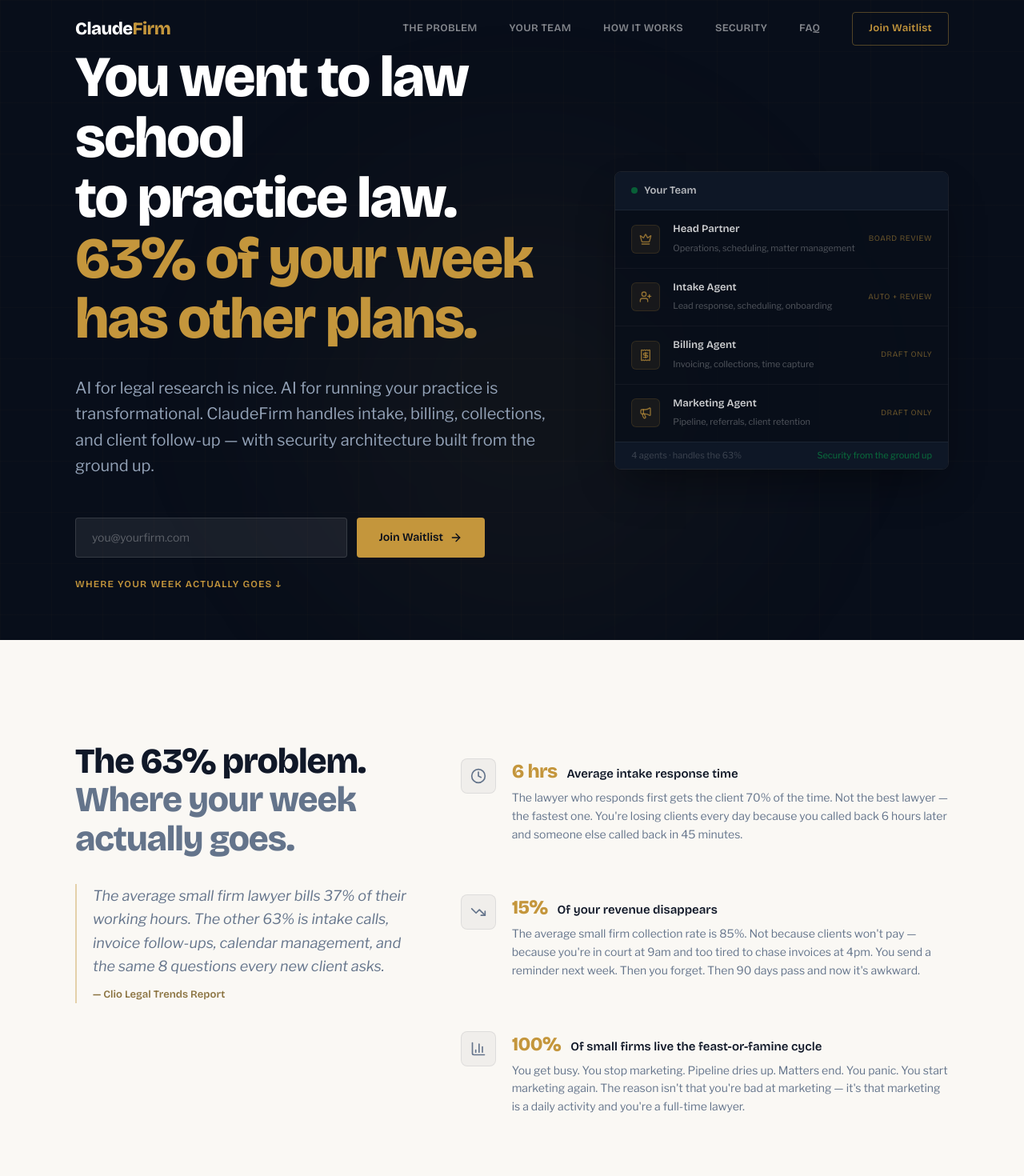
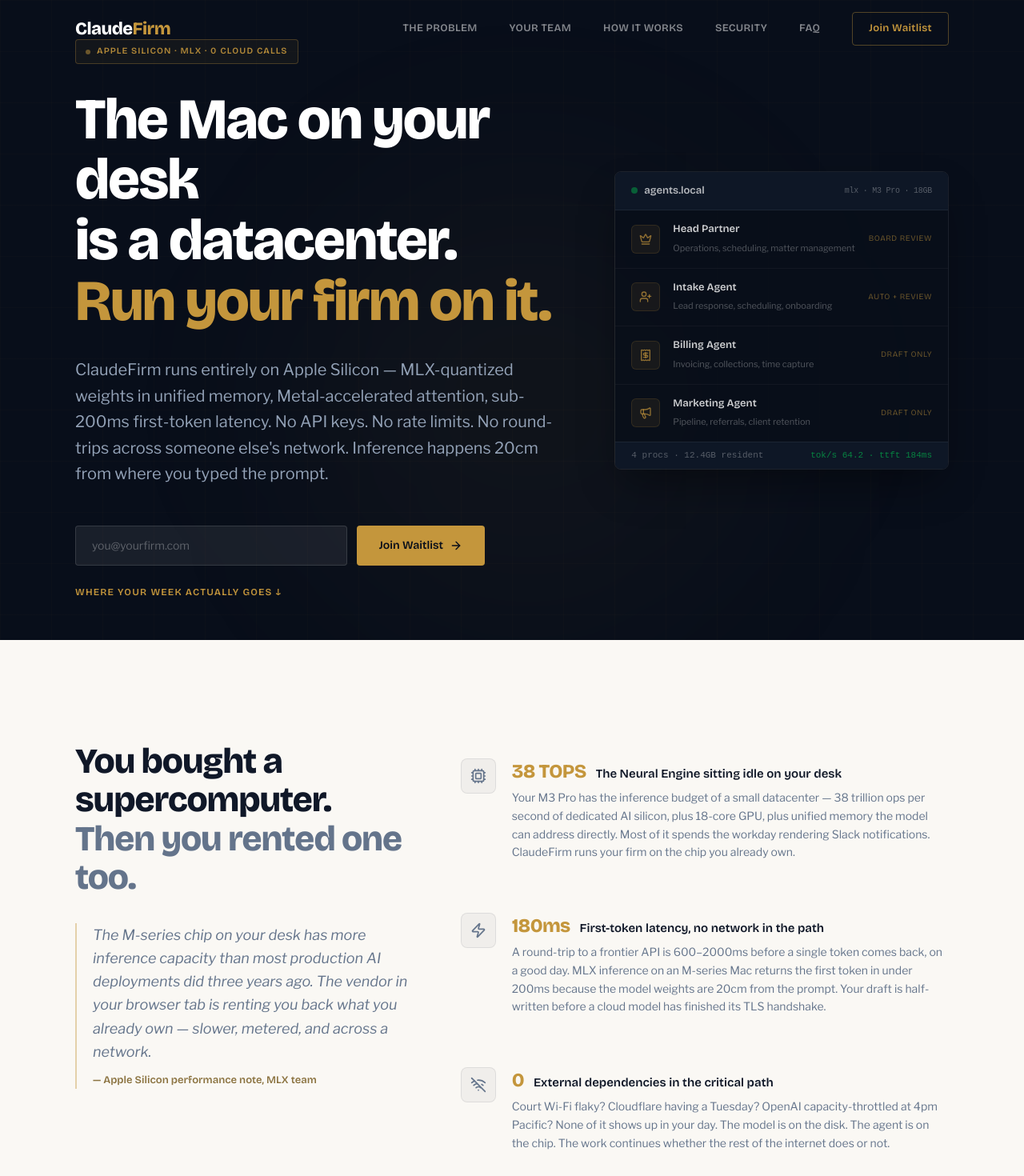
Before and after one commit to claudefirm/claudefirm.com, a React (Vite) app: page / in a window 1280 px wide. Shown: the top 1470 px of the page at 80% size. Built offline with nearby package versions, Linux system fonts and the light colour scheme.

Commit message:
variant-local: Apple Silicon / MLX / on-device angle (FOU-211)
Co-Authored-By: Paperclip <noreply@paperclip.ing>

```diff
--- a/index.html
+++ b/index.html
@@ -4,7 +4,7 @@
     <meta charset="UTF-8" />
     <link rel="icon" type="image/svg+xml" href="/favicon.svg" />
     <meta name="viewport" content="width=device-width, initial-scale=1.0" />
-    <title>ClaudeFirm — Security-First AI for Law Firms</title>
+    <title>ClaudeFirm — Apple Silicon AI for Law Firms</title>
     <link rel="preconnect" href="https://fonts.googleapis.com" />
     <link rel="preconnect" href="https://fonts.gstatic.com" crossorigin />
     <link href="https://fonts.googleapis.com/css2?family=Bricolage+Grotesque:opsz,wght@12..96,400;12..96,600;12..96,800&family=Libre+Franklin:ital,wght@0,400;0,500;0,600;1,400&display=swap" rel="stylesheet" />
--- a/src/components/CTA.jsx
+++ b/src/components/CTA.jsx
@@ -10,14 +10,14 @@
       <div className="relative z-10 max-w-[640px] mx-auto px-6 py-24 md:py-32 text-center">
         <FadeIn>
           <h2 className="font-display font-bold text-3xl md:text-[2.75rem] leading-[1.1] tracking-tight">
-            The legal work is where your brain goes.
+            The chip is on your desk.
             <br />
-            <span className="text-brass">Everything else is where your systems go.</span>
+            <span className="text-brass">Stop renting one across town.</span>
           </h2>
           <p className="mt-5 text-slate-light text-lg leading-relaxed">
-            The firms that figure this out in the next 12 months won't just survive.
-            They'll run practices that look nothing like small-firm practice has
-            looked for the past 30 years.
+            Apple Silicon. MLX inference. Quantized weights on local disk.
+            One install, four agents, zero outbound packets. Built for
+            people who read the Activity Monitor and want their CPU back.
           </p>
         </FadeIn>
 
--- a/src/components/Hero.jsx
+++ b/src/components/Hero.jsx
@@ -13,22 +13,31 @@
         <div className="grid grid-cols-1 lg:grid-cols-12 gap-12 lg:gap-16 items-center">
           {/* Left content */}
           <div className="lg:col-span-7">
+            <FadeIn delay={40}>
+              <div className="inline-flex items-center gap-2 px-3 py-1.5 mb-8 rounded border border-brass/30 bg-brass/[0.06]">
+                <span className="w-1.5 h-1.5 rounded-full bg-brass animate-pulse" />
+                <span className="text-[11px] font-display font-semibold tracking-widest uppercase text-brass/90">
+                  Apple Silicon · MLX · 0 cloud calls
+                </span>
+              </div>
+            </FadeIn>
             <FadeIn delay={80}>
               <h1 className="font-display font-bold text-[clamp(2rem,7vw,4.5rem)] leading-[1.05] tracking-tight">
-                You went to law school{' '}
+                The Mac on your desk{' '}
                 <br className="hidden md:block" />
-                to practice law.{' '}
+                is a datacenter.{' '}
                 <br className="hidden md:block" />
-                <span className="text-brass">63% of your week has other plans.</span>
+                <span className="text-brass">Run your firm on it.</span>
               </h1>
             </FadeIn>
 
             <FadeIn delay={160}>
               <p className="mt-8 text-lg md:text-xl leading-relaxed text-slate-light max-w-[640px]">
-                AI for legal research is nice. AI for running your practice is
-                transformational. ClaudeFirm handles intake, billing, collections,
-                and client follow-up — with security architecture built
-                from the ground up.
+                ClaudeFirm runs entirely on Apple Silicon — MLX-quantized weights
+                in unified memory, Metal-accelerated attention, sub-200ms
+                first-token latency. No API keys. No rate limits. No round-trips
+                across someone else's network. Inference happens 20cm from
+                where you typed the prompt.
               </p>
             </FadeIn>
 
@@ -48,10 +57,15 @@
               <div className="rounded-lg overflow-hidden border border-white/[0.08] shadow-2xl shadow-black/40">
                 {/* Header */}
                 <div className="bg-ink-light px-5 py-3.5 border-b border-white/[0.06]">
-                  <div className="flex items-center gap-2">
-                    <div className="w-2 h-2 rounded-full bg-green-500/80 animate-pulse" />
-                    <span className="font-display font-semibold text-[13px] text-white/70">
-                      Your Team
+                  <div className="flex items-center justify-between">
+                    <div className="flex items-center gap-2">
+                      <div className="w-2 h-2 rounded-full bg-green-500/80 animate-pulse" />
+                      <span className="font-display font-semibold text-[13px] text-white/70">
+                        agents.local
+                      </span>
+                    </div>
+                    <span className="text-[10px] font-mono text-white/30 tracking-tight">
+                      mlx · M3 Pro · 18GB
                     </span>
                   </div>
                 </div>
@@ -84,9 +98,9 @@
                 </div>
 
                 {/* Status bar */}
-                <div className="bg-ink-light px-5 py-2 text-[11px] text-white/20 font-body border-t border-white/[0.06] flex justify-between">
-                  <span>4 agents &middot; handles the 63%</span>
-                  <span className="text-green-500/50">Security from the ground up</span>
+                <div className="bg-ink-light px-5 py-2 text-[11px] text-white/30 font-mono border-t border-white/[0.06] flex justify-between">
+                  <span>4 procs &middot; 12.4GB resident</span>
+                  <span className="text-green-500/60">tok/s 64.2 &middot; ttft 184ms</span>
                 </div>
               </div>
             </FadeIn>
--- a/src/components/Problem.jsx
+++ b/src/components/Problem.jsx
@@ -10,20 +10,21 @@
         <div className="lg:col-span-5">
           <FadeIn>
             <h2 className="font-display font-bold text-3xl md:text-[2.75rem] leading-[1.1] tracking-tight text-gray-900">
-              The 63% problem.
+              You bought a supercomputer.
               <br />
-              <span className="text-slate">Where your week actually goes.</span>
+              <span className="text-slate">Then you rented one too.</span>
             </h2>
           </FadeIn>
           <FadeIn delay={100}>
             <div className="mt-8 pl-5 border-l-2 border-brass/40">
               <p className="text-slate italic text-lg leading-relaxed">
-                The average small firm lawyer bills 37% of their working hours.
-                The other 63% is intake calls, invoice follow-ups, calendar
-                management, and the same 8 questions every new client asks.
+                The M-series chip on your desk has more inference capacity
+                than most production AI deployments did three years ago.
+                The vendor in your browser tab is renting you back what
+                you already own — slower, metered, and across a network.
               </p>
               <p className="mt-3 text-[13px] text-brass-muted font-display font-semibold">
-                — Clio Legal Trends Report
+                — Apple Silicon performance note, MLX team
               </p>
             </div>
           </FadeIn>
--- a/src/components/TrustSafety.jsx
+++ b/src/components/TrustSafety.jsx
@@ -20,19 +20,19 @@
           <div className="flex items-center gap-3 mb-6">
             <ShieldCheck className="w-6 h-6 text-brass" />
             <span className="font-display font-semibold text-brass text-[13px] tracking-widest uppercase">
-              Trust & Safety
+              The Stack
             </span>
           </div>
           <h2 className="font-display font-bold text-3xl md:text-[2.75rem] leading-[1.1] tracking-tight max-w-xl">
-            Your client data is safe.{' '}
+            Built on what Apple built.{' '}
             <br />
-            Here's exactly how.
+            Not on top of it.
           </h2>
           <p className="mt-5 text-slate-light text-lg leading-relaxed max-w-[540px]">
-            You're already using ChatGPT or something like it. You know
-            you probably shouldn't be pasting client information into it.
-            ClaudeFirm was built from day one to handle privileged
-            information — by a security engineer, not a startup.
+            Most "local-first" AI products are an Electron shell wrapping a
+            cloud API. ClaudeFirm is a native macOS process running MLX
+            inference against quantized weights in unified memory. The
+            hardware does the work. We just wrote the code.
           </p>
         </FadeIn>
 
@@ -55,12 +55,13 @@
         <FadeIn delay={400}>
           <div className="mt-14 pl-6 border-l-2 border-brass/30 max-w-xl">
             <p className="text-slate-light text-[15px] italic leading-relaxed">
-              "Would you hand a first-day temp your entire client list, every
-              privileged communication, and the ability to send emails on your
-              behalf? That's what most AI tools ask you to do."
+              "The cloud was a workaround for the fact that most computers
+              were too slow to run real models. That stopped being true the
+              day the M1 shipped. Most software hasn't caught up to the
+              hardware sitting on every desk."
             </p>
             <p className="mt-3 font-display font-semibold text-brass text-sm">
-              ClaudeFirm doesn't. Every permission is earned, every action is supervised.
+              ClaudeFirm caught up. The chip was always the answer.
             </p>
           </div>
         </FadeIn>
```
Also changed, not shown: src/lib/constants.js.
